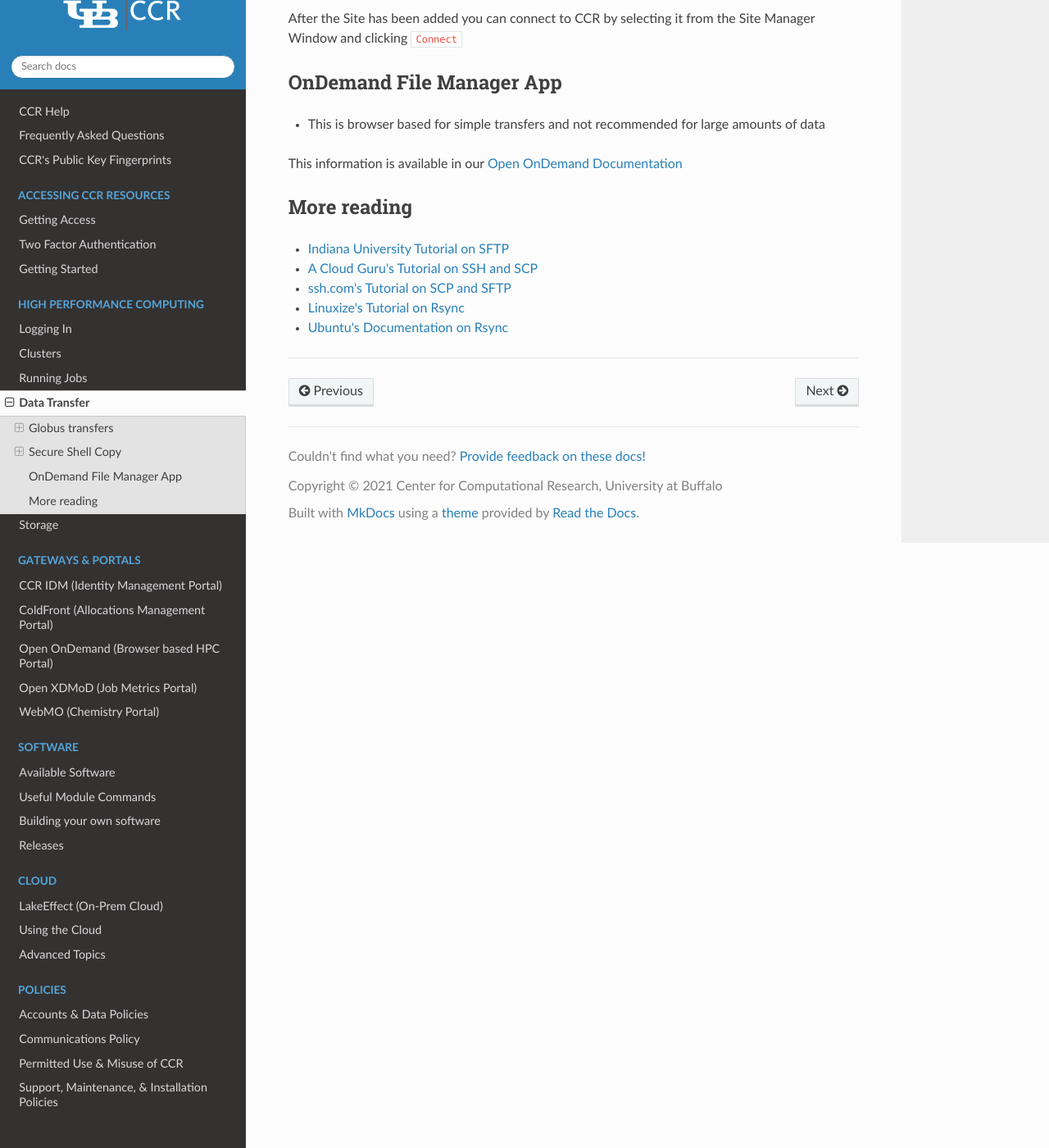
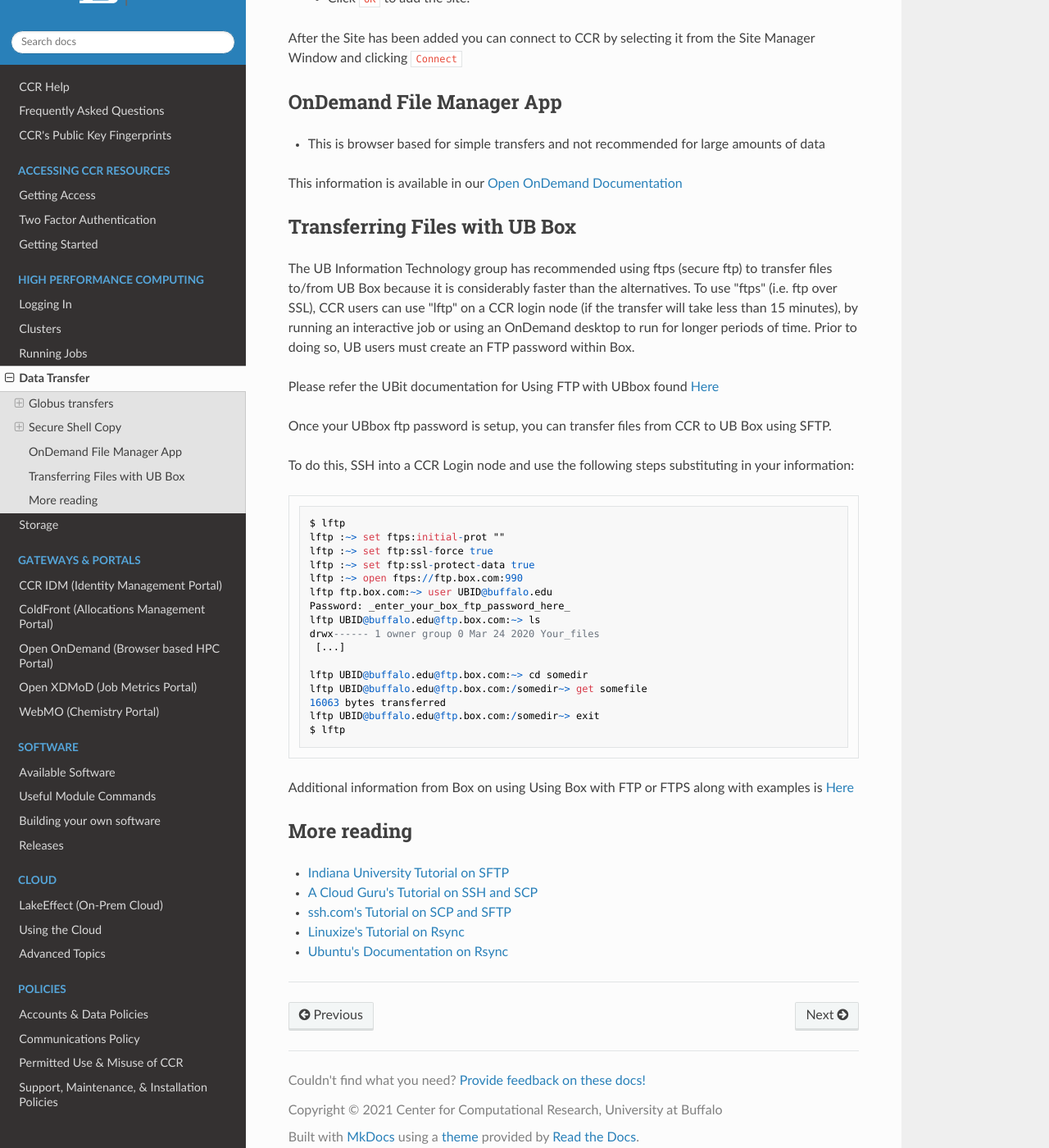
Before and after one commit to ubccr/ccrdocs, an MkDocs documentation site: the page built from pages/hpc/data-transfer.md, in a window 1280 px wide and 1400 px high, scrolled down 7045 px. Shown: the whole window at 82% size. Built offline with MkDocs 1.6.1, drawn with Linux system fonts in a browser that asks for light colours; nearby versions of some CDN libraries; some of the changed text lies outside the part shown.

Commit message:
added UB Box guide.

````diff
--- a/pages/hpc/data-transfer.md
+++ b/pages/hpc/data-transfer.md
@@ -18,6 +18,7 @@ CCR Supported Methods for inbound and outbound Data transfer include:
 
 3. ** [OnDemand File Manager App](#ondemand-file-manager-app) **
 
+4. ** [Transferring Files with UB Box](#transferring-files-with-ub-box) **
 
 !!! Warning "VPN Required"
     Access to Secure Shell Copy and OnDemand is restricted to UB and Roswell Park networks
@@ -277,6 +278,42 @@ After the Site has been added you can connect to CCR by selecting it from the Si
 
 This information is available in our [Open OnDemand Documentation](../portals/ood.md)
 
+
+## Transferring Files with UB Box
+
+The UB Information Technology group has recommended using ftps (secure ftp) to transfer files to/from UB Box because
+it is considerably faster than the alternatives.  To use "ftps" (i.e. ftp over SSL), CCR users can use "lftp" on a CCR
+login node (if the transfer will take less than 15 minutes), by running an interactive job or using an OnDemand desktop
+to run for longer periods of time. Prior to doing so, UB users must create an FTP password within Box.
+
+Please refer the UBit documentation for Using FTP with UBbox found [Here](https://www.buffalo.edu/content/www/ubit/information-for-it-staff-pw/box/ftp.html)
+
+Once your UBbox ftp password is setup, you can transfer files from CCR to UB Box using SFTP.
+
+To do this, SSH into a CCR Login node and use the following steps substituting in your information:
+
+```bash
+$ lftp
+lftp :~> set ftps:initial-prot ""
+lftp :~> set ftp:ssl-force true
+lftp :~> set ftp:ssl-protect-data true
+lftp :~> open ftps://ftp.box.com:990
+lftp ftp.box.com:~> user UBID@buffalo.edu
+Password: _enter_your_box_ftp_password_here_
+lftp UBID@buffalo.edu@ftp.box.com:~> ls
+drwx------ 1 owner group 0 Mar 24 2020 Your_files
+ [...]
+
+lftp UBID@buffalo.edu@ftp.box.com:~> cd somedir
+lftp UBID@buffalo.edu@ftp.box.com:/somedir~> get somefile
+16063 bytes transferred
+lftp UBID@buffalo.edu@ftp.box.com:/somedir~> exit
+$ lftp
+```
+
+Additional information from Box on using Using Box with FTP or FTPS along with examples is [Here]( https://support.box.com/hc/en-us/articles/360043697414-Using-Box-with-FTP-or-FTPS)
+
+
 ## More reading
 
 * [Indiana University Tutorial on SFTP](https://kb.iu.edu/d/akqg)
````
